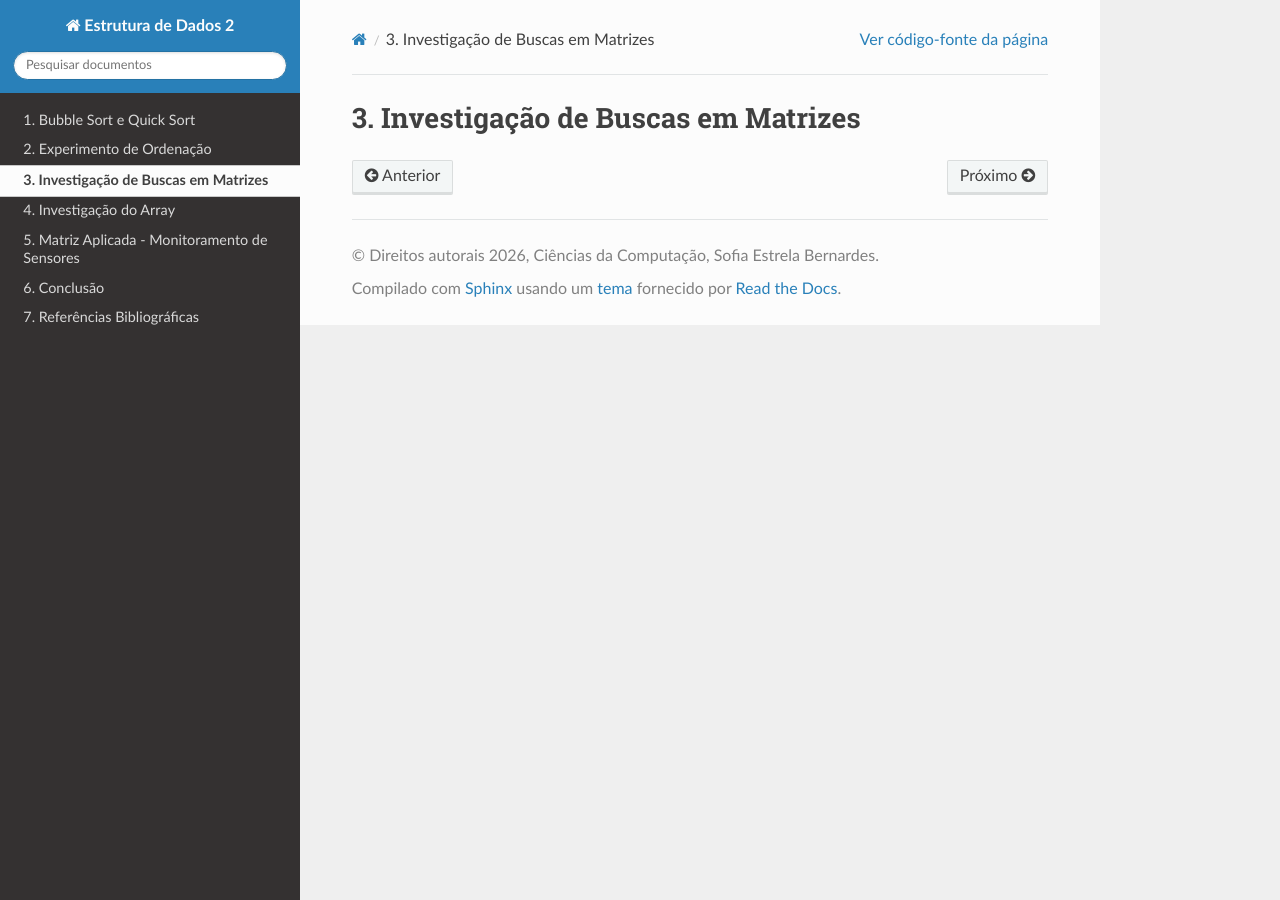
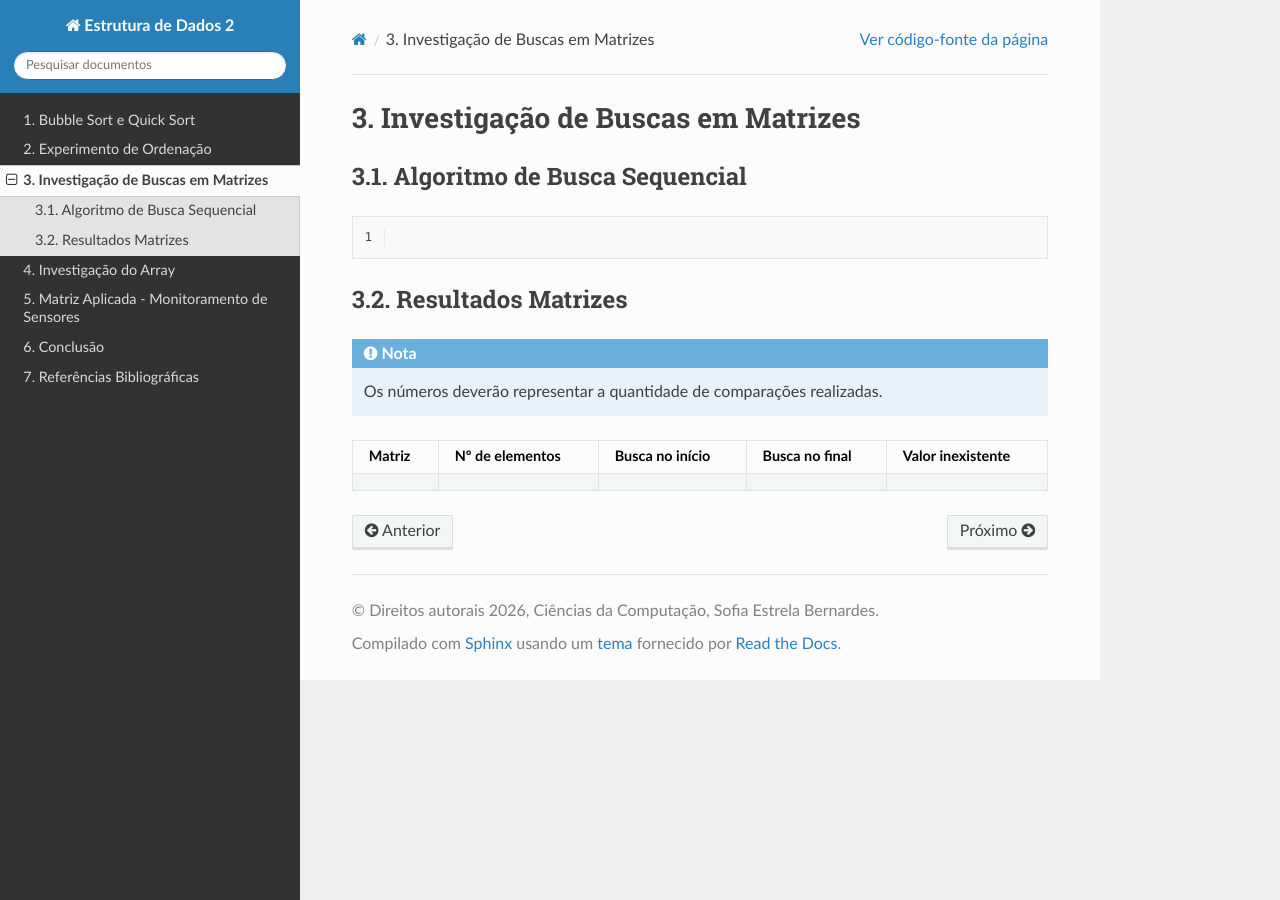
Before and after one commit to sofiaestrelab/Estrutura_de_Dados_2, a Sphinx documentation site: the page built from docs/source/parte3/index.rst, in a window 1280 px wide. Built offline with Sphinx 7.4.7 and the Read the Docs theme 3.1.0, drawn with Linux system fonts in a browser that asks for light colours.

Commit message:
Enhance index.rst with new content sections
Added sections for Sequential Search Algorithm and Results Tables.

```diff
--- a/docs/source/parte3/index.rst
+++ b/docs/source/parte3/index.rst
@@ -1,2 +1,38 @@
 Investigação de Buscas em Matrizes
 ===================================
+
+Algoritmo de Busca Sequencial
+-----------------------------
+
+.. code-block:: python
+   :linenos:
+
+
+
+
+
+
+
+
+Resultados Matrizes
+--------------------
+
+.. note::
+  Os números deverão representar a quantidade de comparações realizadas.
+
+.. list-table::
+   :width: 100%
+   :widths: auto
+   :header-rows: 1
+   :class: quebra-linha-dois-quatro
+
+   * - Matriz
+     - Nº de elementos
+     - Busca no início
+     - Busca no final
+     - Valor inexistente
+   * -
+     -
+     -
+     -
+     -
```
